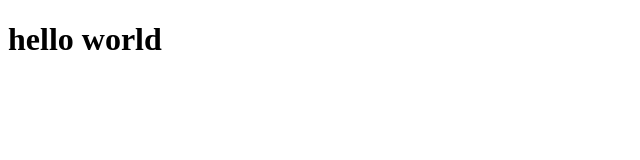
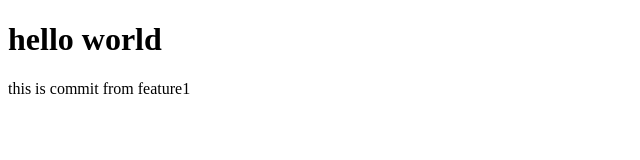
Before and after one commit to d7080120/EX4, a plain HTML site: page index.html in a window 1280 px wide. Shown: the whole page, without its empty margins (0-640 px from the left). Drawn offline with Linux system fonts and the light colour scheme.

Commit message:
add a tag to feature1

```diff
--- a/index.html
+++ b/index.html
@@ -5,6 +5,7 @@
     <meta name="viewport" content="width=device-width, initial-scale=1.0">
     <title>Document</title>
     <h1>hello world</h1>
+    <p>this is commit from feature1</p>
 </head>
 <body>
 
```
